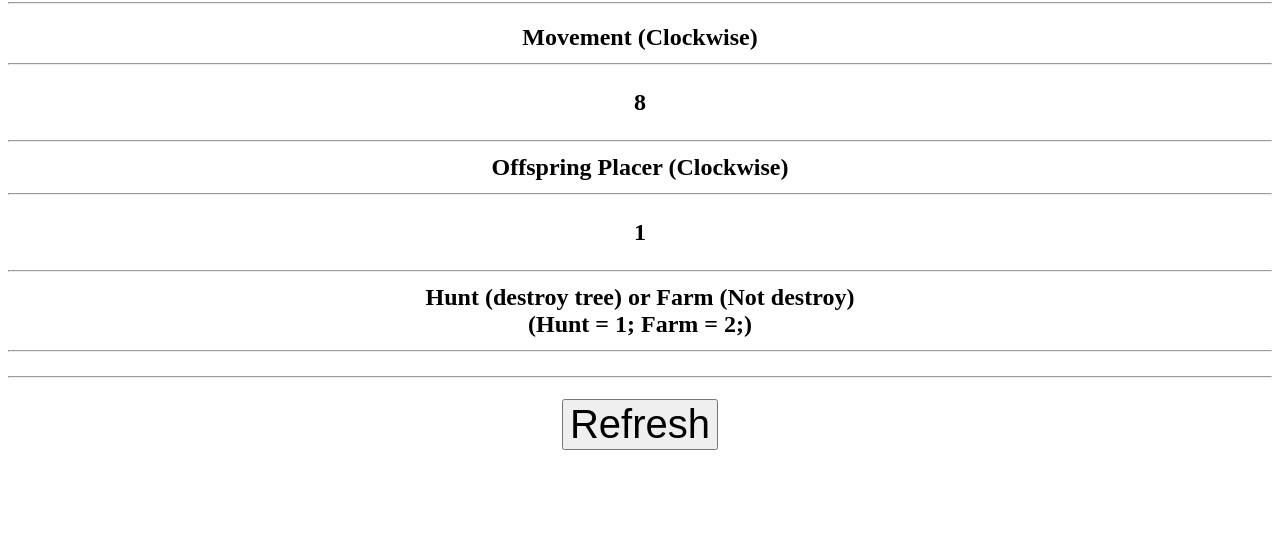
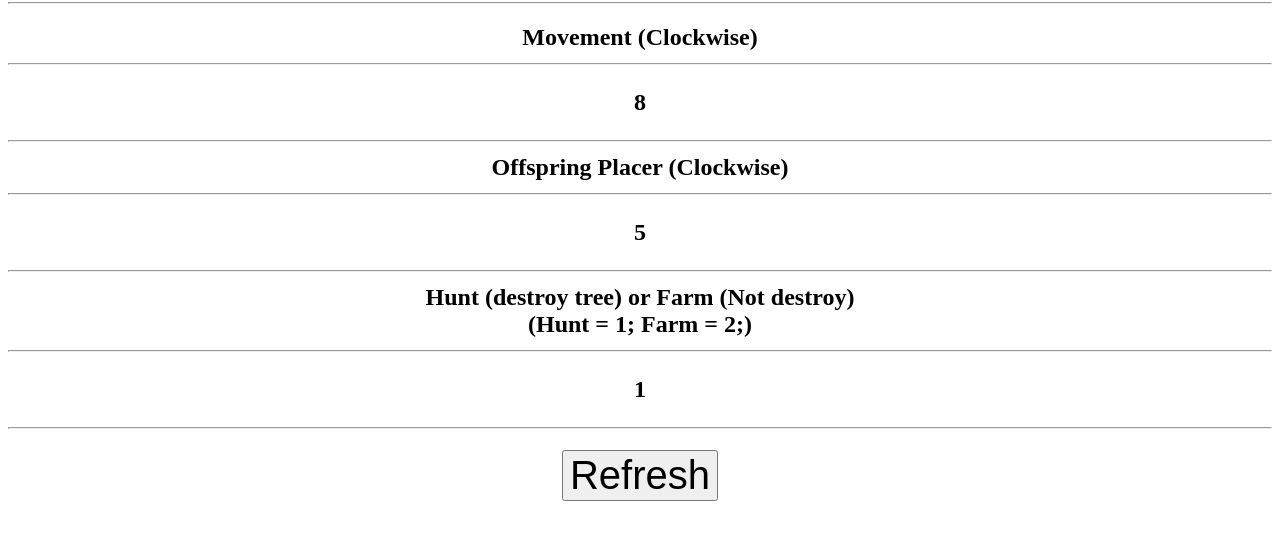
Before and after one commit to ZephyrCarter/mvorpg, a plain HTML site: page index.html in a window 1280 px wide. Shown: the part 78-618 px from the top of the page. Drawn offline with Linux system fonts and the light colour scheme.

Commit message:
Update index.html

```diff
--- a/index.html
+++ b/index.html
@@ -45,7 +45,7 @@ Math.floor(Math.random() * 8) + 1;
 
 
 
-document.getElementById("section2").innerHTML =
+document.getElementById("section3").innerHTML =
 Math.floor(Math.random() * 2) + 1;
 </script>
 </body>
```
